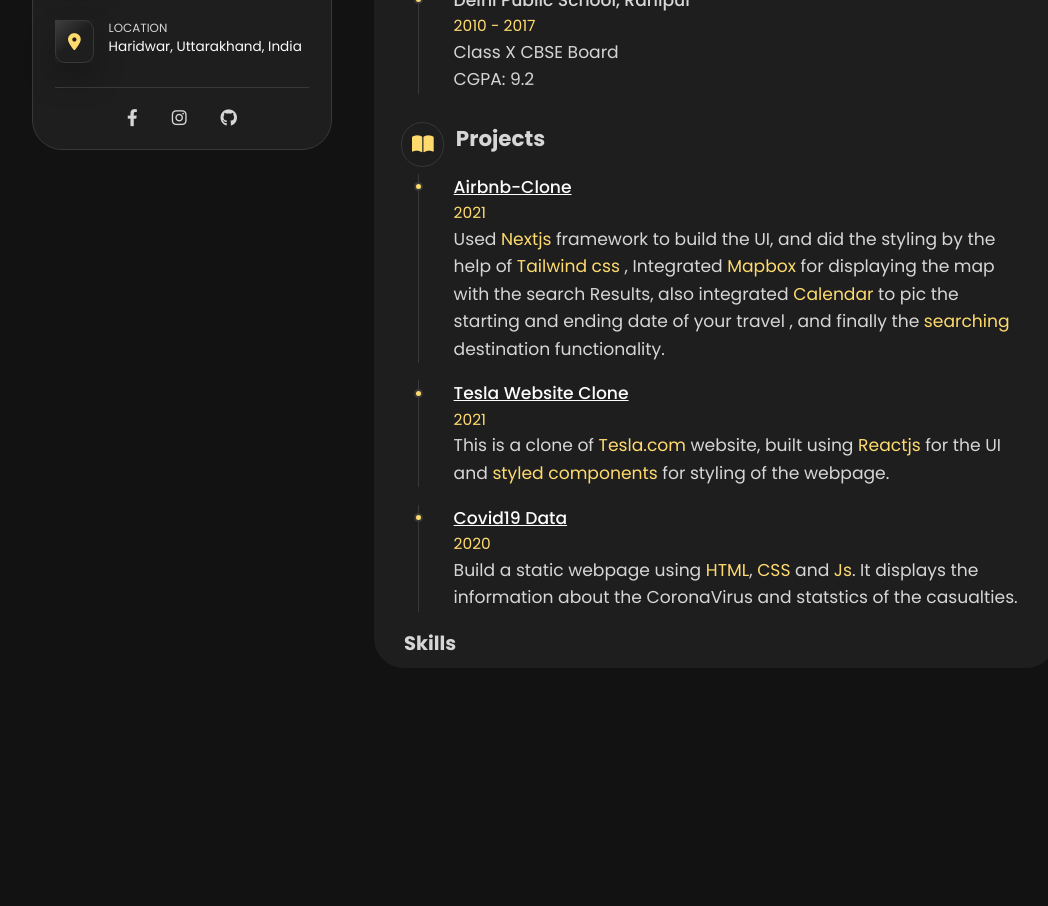
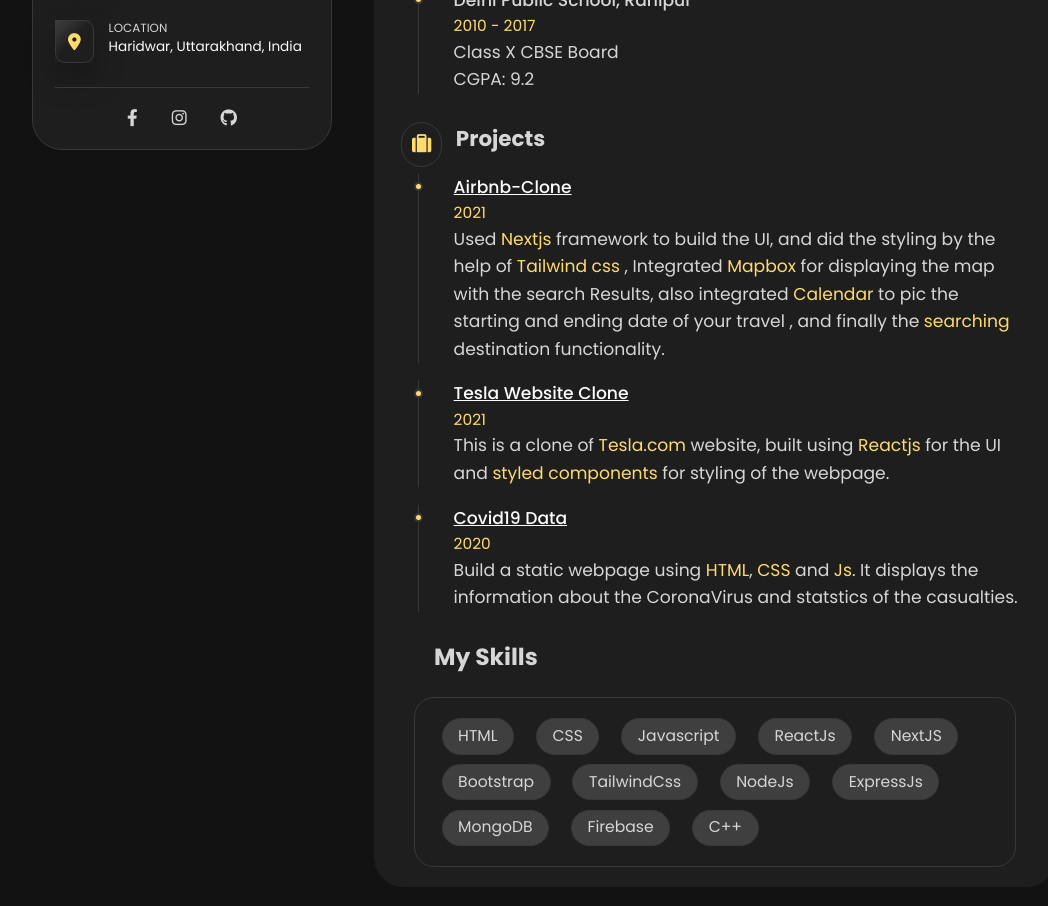
Before and after one commit to ankitt01/Resume, a React (Create React App) app: page / in a window 1280 px wide. Shown: the part 520-1426 px from the top of the page, without its empty margins (96-1144 px from the left). Before the commit the page ends 1277 px from the top, so only its background shows below. Built offline with nearby package versions, Linux system fonts and the light colour scheme.

Commit message:
skills section

```diff
--- a/src/components/Resume.jsx
+++ b/src/components/Resume.jsx
@@ -25,7 +25,7 @@ function Resume() {
             </div>
 
             <div className="education">
-                <h2>Projects</h2>
+                <h2 id='projects'>Projects</h2>
                 <div className="tile">
                     <p className="sub-title"> <a href="https://airbnb-clone-murex-xi.vercel.app/">Airbnb-Clone</a> </p>
                     <p className="year">2021</p>
@@ -44,7 +44,21 @@ function Resume() {
             </div>
 
             <div className="skills">
-                <h2>Skills</h2>
+                <h2>My Skills</h2>
+                <div className='tabs'>
+                    <div className="tab">HTML</div>
+                    <div className="tab">CSS</div>
+                    <div className="tab">Javascript</div>
+                    <div className="tab">ReactJs</div>
+                    <div className="tab">NextJS</div>
+                    <div className="tab">Bootstrap</div>
+                    <div className="tab">TailwindCss</div>
+                    <div className="tab">NodeJs</div>
+                    <div className="tab">ExpressJs</div>
+                    <div className="tab">MongoDB</div>
+                    <div className="tab">Firebase</div>
+                    <div className="tab">C++</div>
+                </div>
             </div>
       </div>
   )
--- a/src/components/styles/Resume.scss
+++ b/src/components/styles/Resume.scss
@@ -19,12 +19,12 @@
 $color-gradient-border-gray: linear-gradient(135deg, #404040 0%, rgba(64, 64, 64, 0) 48.44%);
 // Variables
 .resume {
-        border-radius: 30px;
     background-color: $light-dark;
     font-size: 1.125rem;
     padding: 1.5rem;
     @media (min-width: 768px) {
-            padding: 2rem
+        padding: 2rem;
+        border-radius: 30px;
     }
     @media (min-width: 1260px) {
         font-size: 1.3rem;
@@ -104,3 +104,44 @@
         }
     }
 }
+
+#projects {
+    padding: 0 0 0 1.75em;
+    position: relative;
+    &::before {
+        font-family: "Font Awesome 5 Free";
+        content: "\f0f2";
+        position: absolute;
+        left: -17px;
+        color: $color-accent;
+        padding: 0.3em 0.5em;
+        font-size: 0.9em;
+        border: 1px solid $color-border;
+        border-radius: 30px;
+    }
+}
+
+.skills {
+    padding: 1rem;
+    h2 {
+        font-size: 1.8em;
+        margin-left: 2rem;
+        margin-bottom: 1em;
+    }
+    .tabs {
+        // display: flex;
+        font-size: 1.2em;
+        border: 1px solid $color-border;
+        border-radius: 20px;
+        padding: 1em;
+        .tab {
+            line-height: 1.6;
+            padding: 0.3em 1em;
+            margin: 0.3em 0.7em;
+            display: inline-block;
+            background-color: $light-light-dark;
+            border: 1px solid $color-border;
+            border-radius: 30px;
+        }
+    }
+}
```
Lines whose indentation alone changed are shown as unchanged.
